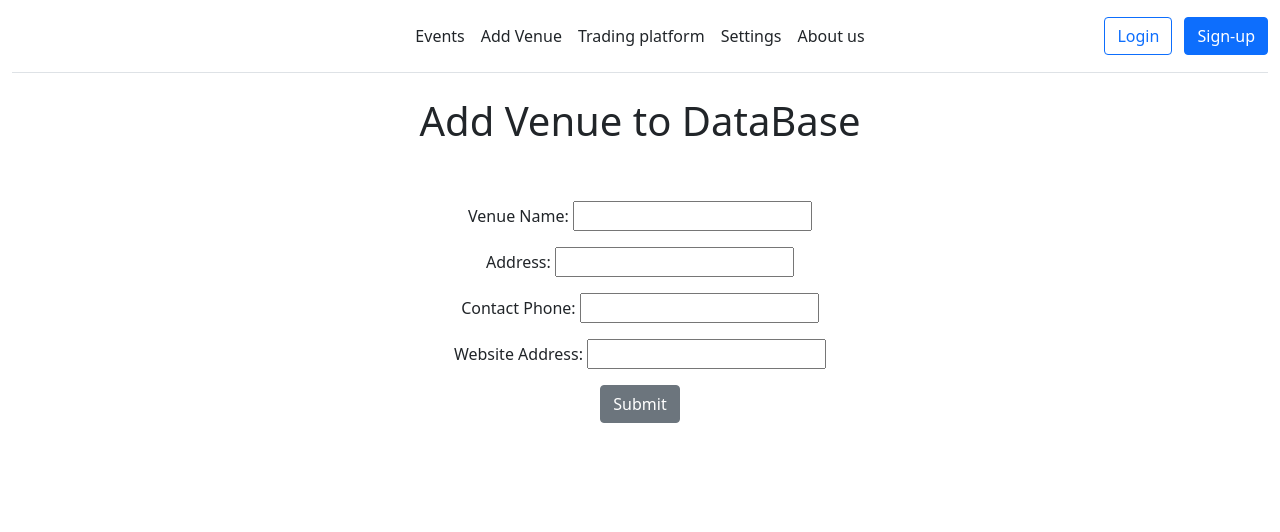
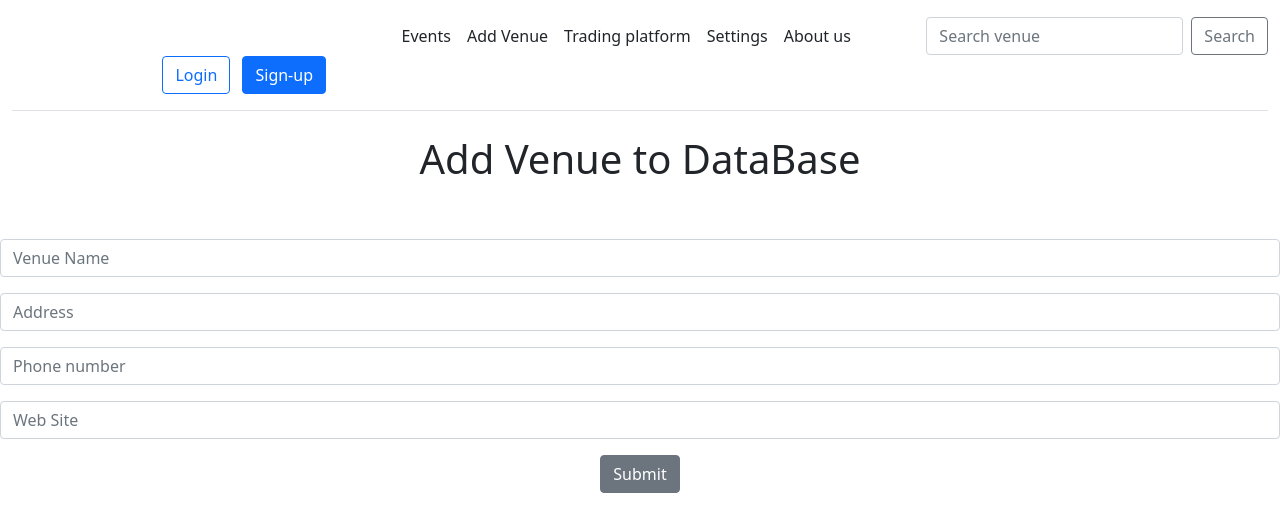
Before and after one commit to AndreiEg/Django-code, a Django app: page /add_venue in a window 1280 px wide. Shown: the top 532 px of the page. Run offline with Django 4.2, Linux system fonts and the light colour scheme.

Commit message:
+ search

```diff
--- a/events/forms.py
+++ b/events/forms.py
@@ -7,3 +7,17 @@ class VenueForm(ModelForm):
     class Meta:
         model = Venue
         fields = ('name', 'address', 'phone', 'web')
+
+        labels = {
+            'name': '',
+            'address': '',
+            'phone': '',
+            'web': '',
+        }
+
+        widgets = {
+            'name': forms.TextInput(attrs={'class':'form-control', 'placeholder': 'Venue Name'}),
+            'address': forms.TextInput(attrs={'class': 'form-control', 'placeholder': 'Address'}),
+            'phone': forms.TextInput(attrs={'class': 'form-control', 'placeholder': 'Phone number'}),
+            'web': forms.EmailInput(attrs={'class': 'form-control', 'placeholder': 'Web Site'}),
+        }
--- a/events/urls.py
+++ b/events/urls.py
@@ -6,4 +6,5 @@ urlpatterns = [
     path('<int:year>/<str:month>/', views.home, name='events'),
     path('events/', views.all_events, name='list-events'),
     path('add_venue', views.add_venue, name='add-venue'),
+    path('search_venues', views.search_venues, name='search-venues'),
 ]
--- a/events/views.py
+++ b/events/views.py
@@ -2,9 +2,18 @@ from django.shortcuts import render
 import calendar
 from calendar import HTMLCalendar
 from datetime import datetime
-from .models import Event
+from .models import Event, Venue
 from .forms import VenueForm
 from django.http import HttpResponseRedirect
+
+
+def search_venues(request):
+    if request.method == "POST":
+        searched = request.POST['searched']
+        venues = Venue.objects.filter(name_contains=searched)
+        return render(request, 'events/search_venues.html', {'searched': searched, })
+    else:
+        return render(request, 'events/search_venues.html', {})
 
 
 def add_venue(request):
--- a/members/templates/base.html
+++ b/members/templates/base.html
@@ -22,6 +22,12 @@
             <li><a href="" class="nav-link px-2 link-dark">Settings</a></li>
             <li><a href="#" class="nav-link px-2 link-dark">About us</a></li>
         </ul>
+
+        <form class="d-flex" method=POST action="{% url 'search-venues' %}">
+            {% csrf_token %}
+            <input class="form-control me-2" type="search" placeholder="Search venue" aria-label="Search" name="searched">
+            <button class="btn btn-outline-secondary" type="submit">Search</button>
+        </form>
         {% if user.is_authenticated %}
             <div class="col-md-3 text-end">
                 User: {{ user }}
```
Also changed, not shown: events/templates/events/search_venues.html (added, +17 -0 lines), db.sqlite3.
